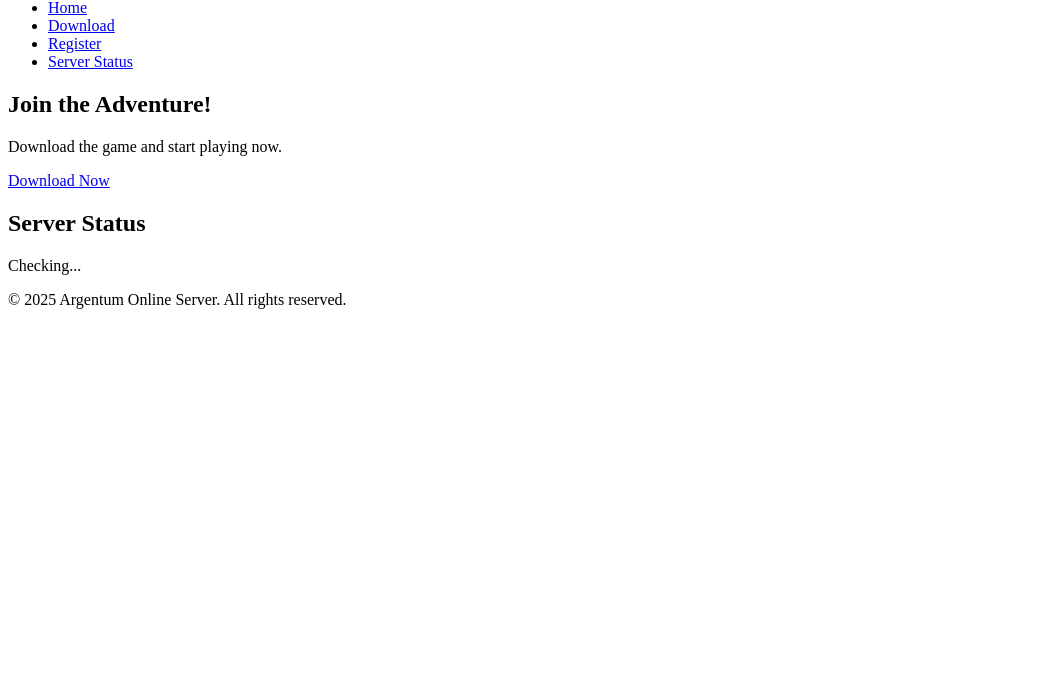
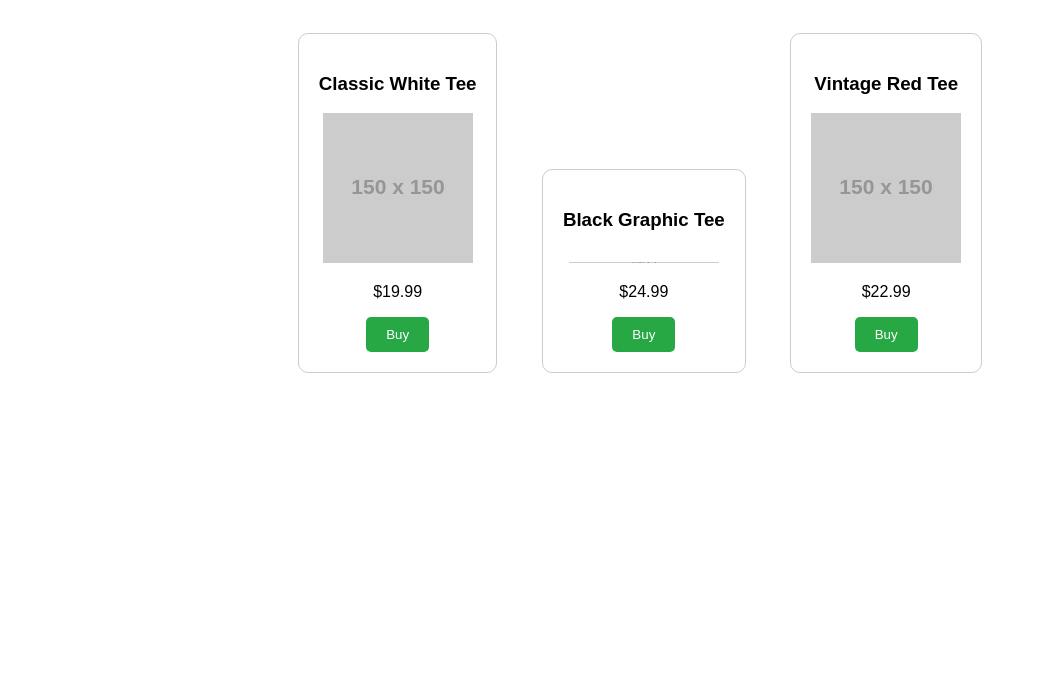
Before and after one commit to Drakenow/Drakenow.github.io, a plain HTML site: page index.html in a window 1280 px wide. Shown: the part 115-800 px from the top of the page, without its empty margins (0-1037 px from the left). Drawn offline with Linux system fonts and the light colour scheme; placeholder pictures from the web are drawn by us.

Commit message:
Adding tshirts website

```diff
--- a/index.html
+++ b/index.html
@@ -1,43 +1,60 @@
 <!DOCTYPE html>
 <html lang="en">
 <head>
-    <meta charset="UTF-8">
-    <meta name="viewport" content="width=device-width, initial-scale=1.0">
-    <title>Argentum Online - Server</title>
-    <link rel="stylesheet" href="styles.css">
+  <meta charset="UTF-8">
+  <title>T-Shirt Shop</title>
+  <script src="https://cdn.emailjs.com/dist/email.min.js"></script>
+  <style>
+    body { font-family: Arial, sans-serif; text-align: center; padding: 40px; }
+    .shirt { display: inline-block; margin: 20px; border: 1px solid #ccc; padding: 20px; border-radius: 10px; }
+    .shirt img { width: 150px; }
+    button { padding: 10px 20px; background-color: #28a745; color: white; border: none; border-radius: 5px; cursor: pointer; }
+    button:hover { background-color: #218838; }
+  </style>
+  <script>
+    (function(){
+      emailjs.init("LqpKE0-D1wVMGZaMs"); // Replace with your EmailJS public key
+    })();
+
+    function purchaseShirt(name) {
+      const templateParams = {
+        shirt_name: name,
+        user_email: 'customer@example.com', // Optional: dynamically collect user email
+      };
+
+      emailjs.send('service_kqk8ndx', 'template_3xod27w', templateParams)
+        .then(function(response) {
+           alert('Thank you! Your purchase email has been sent.');
+        }, function(error) {
+           alert('Failed to send email: ' + JSON.stringify(error));
+        });
+    }
+  </script>
 </head>
 <body>
-    <header>
-        <h1>Welcome to Argentum Online</h1>
-        <p>Your ultimate fantasy MMORPG adventure!</p>
-    </header>
 
-    <nav>
-        <ul>
-            <li><a href="#">Home</a></li>
-            <li><a href="download.html">Download</a></li>
-            <li><a href="register.html">Register</a></li>
-            <li><a href="status.html">Server Status</a></li>
-        </ul>
-    </nav>
+  <h1>Buy a T-Shirt</h1>
 
-    <main>
-        <section>
-            <h2>Join the Adventure!</h2>
-            <p>Download the game and start playing now.</p>
-            <a href="download/AOClient.zip" class="btn">Download Now</a>
-        </section>
+  <div class="shirt">
+    <h3>Classic White Tee</h3>
+    <img src="https://via.placeholder.com/150" alt="White T-Shirt">
+    <p>$19.99</p>
+    <button onclick="purchaseShirt('Classic White Tee')">Buy</button>
+  </div>
 
-        <section>
-            <h2>Server Status</h2>
-            <p id="server-status">Checking...</p>
-        </section>
-    </main>
+  <div class="shirt">
+    <h3>Black Graphic Tee</h3>
+    <img src="https://via.placeholder.com/150/000000/FFFFFF" alt="Black T-Shirt">
+    <p>$24.99</p>
+    <button onclick="purchaseShirt('Black Graphic Tee')">Buy</button>
+  </div>
 
-    <footer>
-        <p>© 2025 Argentum Online Server. All rights reserved.</p>
-    </footer>
+  <div class="shirt">
+    <h3>Vintage Red Tee</h3>
+    <img src="https://via.placeholder.com/150/FF0000/FFFFFF" alt="Red T-Shirt">
+    <p>$22.99</p>
+    <button onclick="purchaseShirt('Vintage Red Tee')">Buy</button>
+  </div>
 
-    <script src="script.js"></script>
 </body>
 </html>
```
